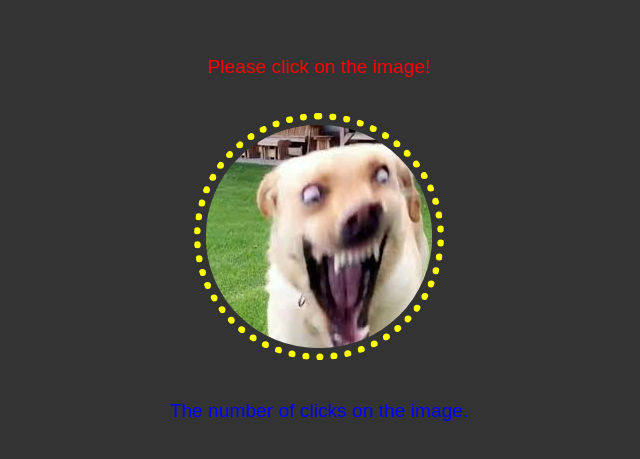
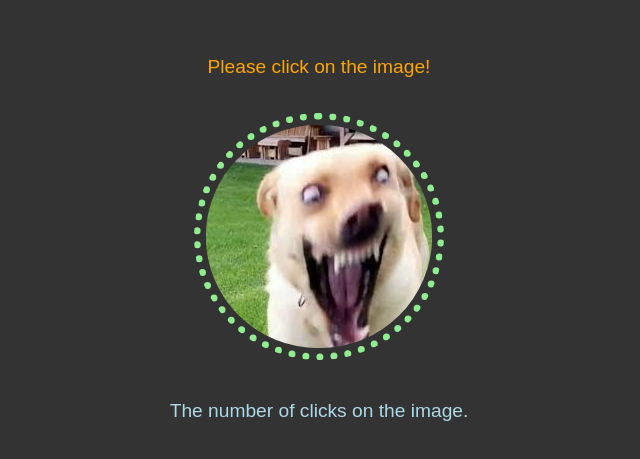
Before and after one commit to ALEVOLDON/madDog, a plain HTML site: page index.html in a window 1280 px wide. Shown: the part 161-620 px from the top of the page, without its empty margins (321-961 px from the left). Drawn offline with Linux system fonts and the light colour scheme.

Commit message:
update files

```diff
--- a/index.html
+++ b/index.html
@@ -2,6 +2,8 @@
 <html lang="en">
 <head>
 	<meta charset="UTF-8">
+	<meta name="viewport" content="width=device-width, initial-scale=1.0">
+    <meta http-equiv="X-UA-Compatible" content="ie=edge">
 	<title>PE. #02 - practical exercise</title>
 	<script type="text/javascript">
 		let count = 0, message="";
@@ -24,15 +26,15 @@
 		}
 
 		div p:first-child {
-			color: red;
+			color: orange;
 		}
 		div p:last-child {
-			color: blue;
+			color: lightblue;
 		}
 
 		img {
 			border-radius: 50%;
-			border: 7px dotted yellow;
+			border: 7px dotted lightgreen;
 			cursor: pointer;
 			padding: 0.3rem;
 			margin: 1rem;
```
